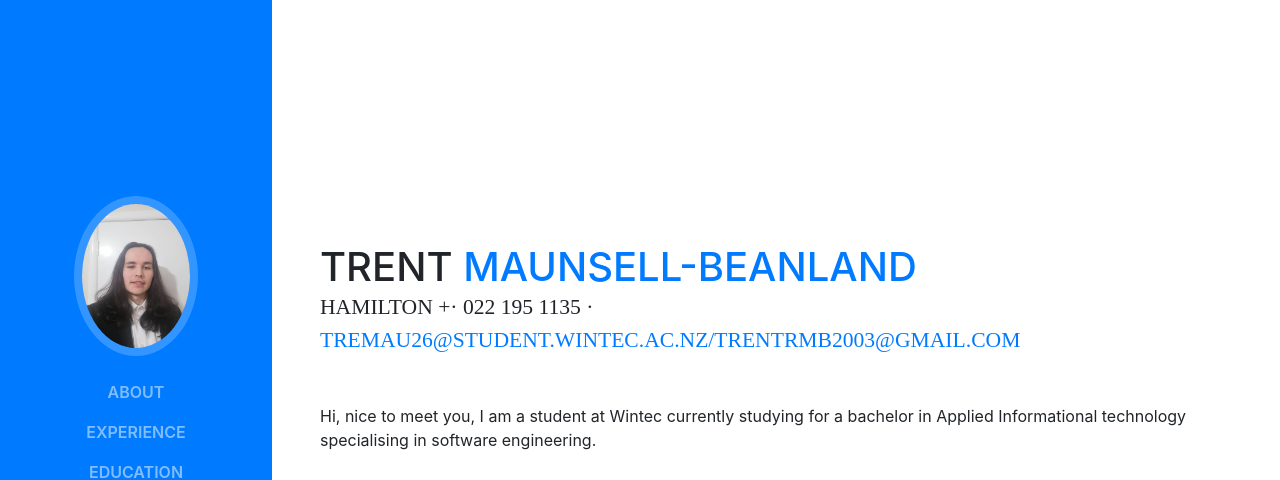
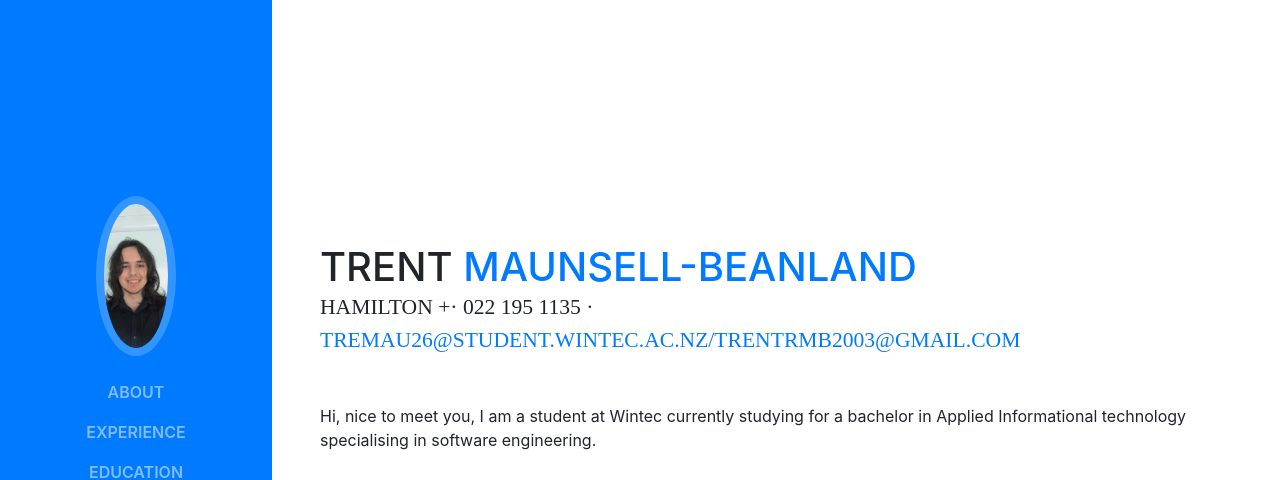
Before and after one commit to OlPaddy/Portfolio, a website with bundled scripts: page index.html in a window 1280 px wide. Shown: the top 480 px of the page. Built offline with nearby package versions, Linux system fonts and the light colour scheme; a web font is replaced by a local one.

Commit message:
Changed the picture in the portfolio

```diff
--- a/index.html
+++ b/index.html
@@ -31,7 +31,7 @@
       <a class="navbar-brand js-scroll-trigger" href="#page-top">
         <span class="d-block d-lg-none">Start Bootstrap</span>
         <span class="d-none d-lg-block">
-          <img class="img-fluid img-profile rounded-circle mx-auto mb-2" src="img/me.jpg" alt="">
+          <img class="img-fluid img-profile rounded-circle mx-auto mb-2" src="img/20231121_171847.jpg" alt="">
         </span>
       </a>
       <button class="navbar-toggler" type="button" data-toggle="collapse" data-target="#navbarSupportedContent" aria-controls="navbarSupportedContent" aria-expanded="false" aria-label="Toggle navigation">
```
